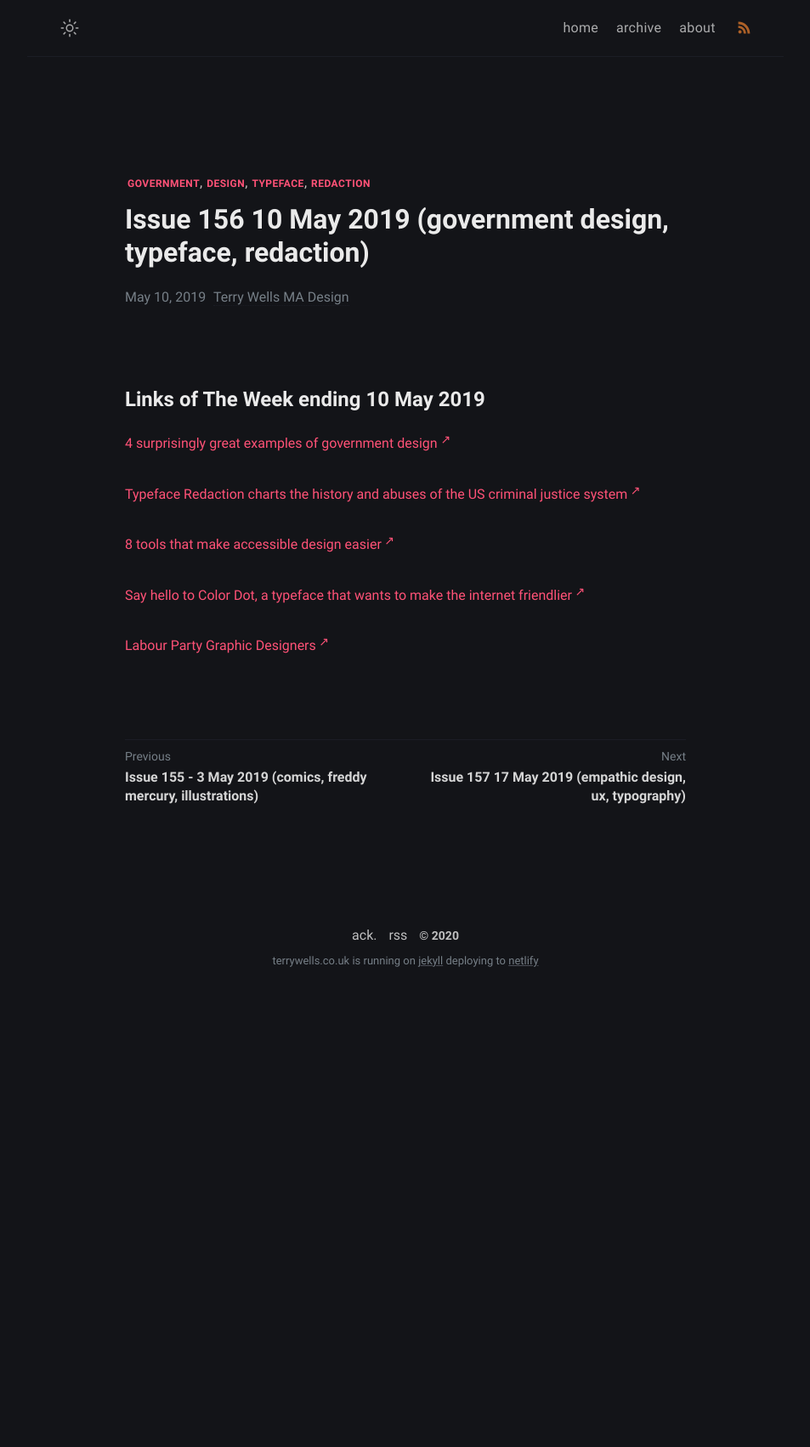
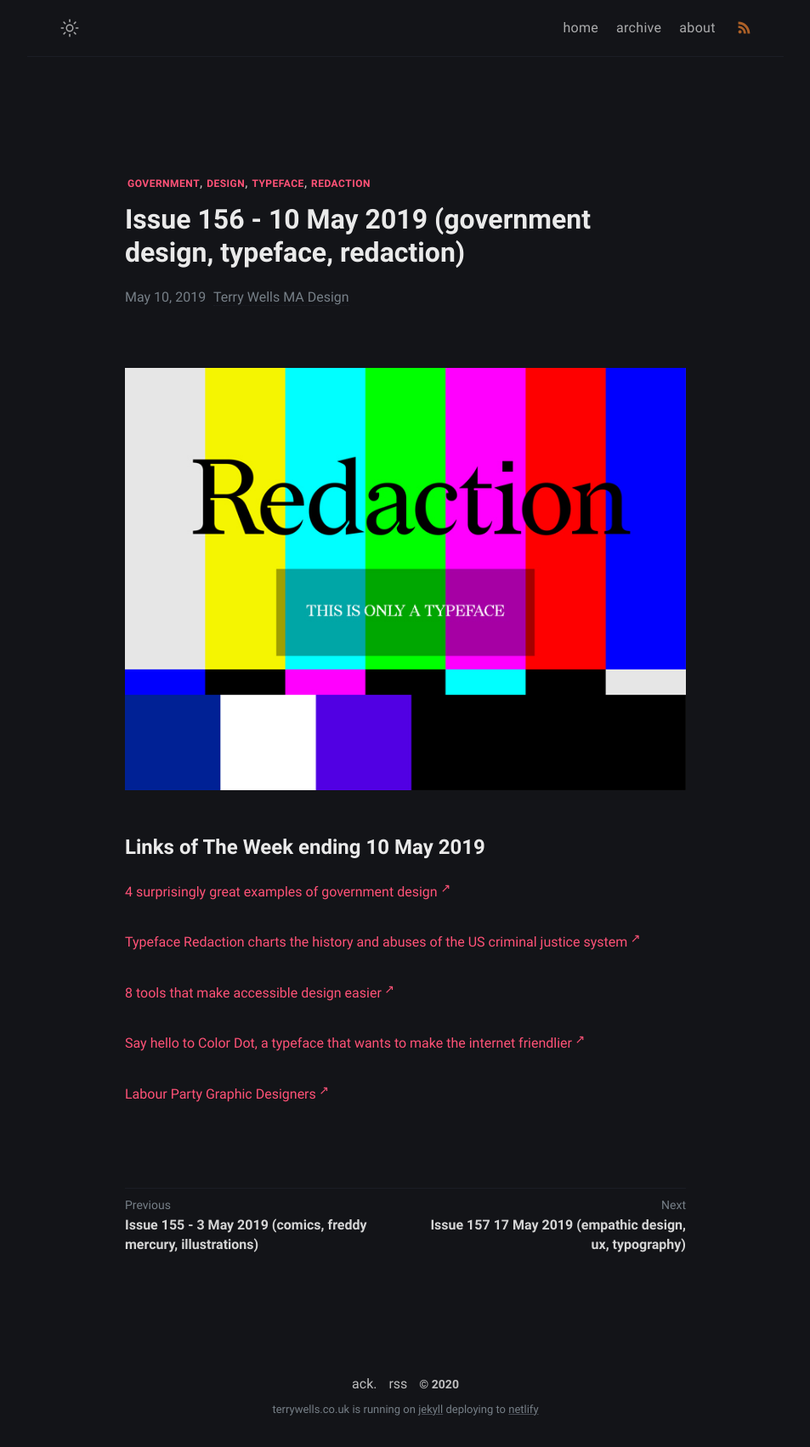
Before and after one commit to wristtattoo/jekyll-klise, a Jekyll site: the page built from _posts/2020-11-03-issue-156-10-may-2019-government-design-typeface-redaction.md, in a window 1280 px wide. Shown: the whole page at 85% size, without its empty margins (163-1116 px from the left). Built offline with Jekyll 4.4.1, drawn with Linux system fonts in a browser that asks for light colours; a script that is not in the unit is left out; before the commit the page ends 1175 px from its top, so only the background shows below that.

Commit message:
Update Links of The Week “2020-11-03-issue-156-10-may-2019-government-design-typeface-redaction”

```diff
--- a/_posts/2020-11-03-issue-156-10-may-2019-government-design-typeface-redaction.md
+++ b/_posts/2020-11-03-issue-156-10-may-2019-government-design-typeface-redaction.md
@@ -1,9 +1,11 @@
 ---
 layout: post
-title: Issue 156 10 May 2019 (government design, typeface, redaction)
+title: Issue 156 - 10 May 2019 (government design, typeface, redaction)
 tags: government design typeface redaction
 date: 2019-05-10T14:41:43.196Z
 ---
+![4 surprisingly great examples of government design](/assets/uploads/issue-156.jpg "4 surprisingly great examples of government design")
+
 # Links of The Week ending 10 May 2019
 
 <a href="http://www.invisionapp.com/inside-design/examples-government-design/" target="_blank" title="4 surprisingly great examples of government design
```
Also changed, not shown: assets/uploads/issue-156.jpg (added).
